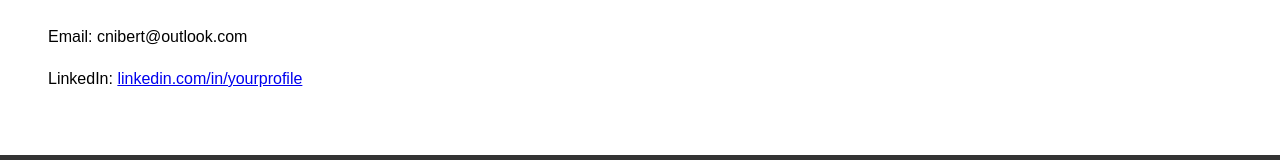
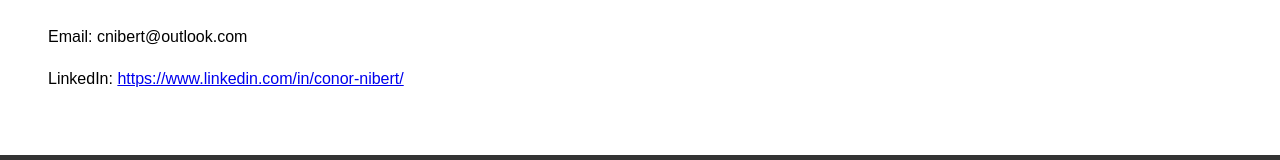
Before and after one commit to conornibs/conornibs.github.io, a plain HTML site: page index.html in a window 1280 px wide. Shown: the part 811-971 px from the top of the page. Drawn offline with Linux system fonts and the light colour scheme.

Commit message:
Update index.html

```diff
--- a/index.html
+++ b/index.html
@@ -40,7 +40,7 @@
     <section id="contact">
         <h2>Contact</h2>
         <p>Email: cnibert@outlook.com</p>
-        <p>LinkedIn: <a href="https://www.linkedin.com/in/conor-nibert/">linkedin.com/in/yourprofile</a></p>
+        <p>LinkedIn: <a href="https://www.linkedin.com/in/conor-nibert/">https://www.linkedin.com/in/conor-nibert/</a></p>
     </section>
 
     <footer>
```
